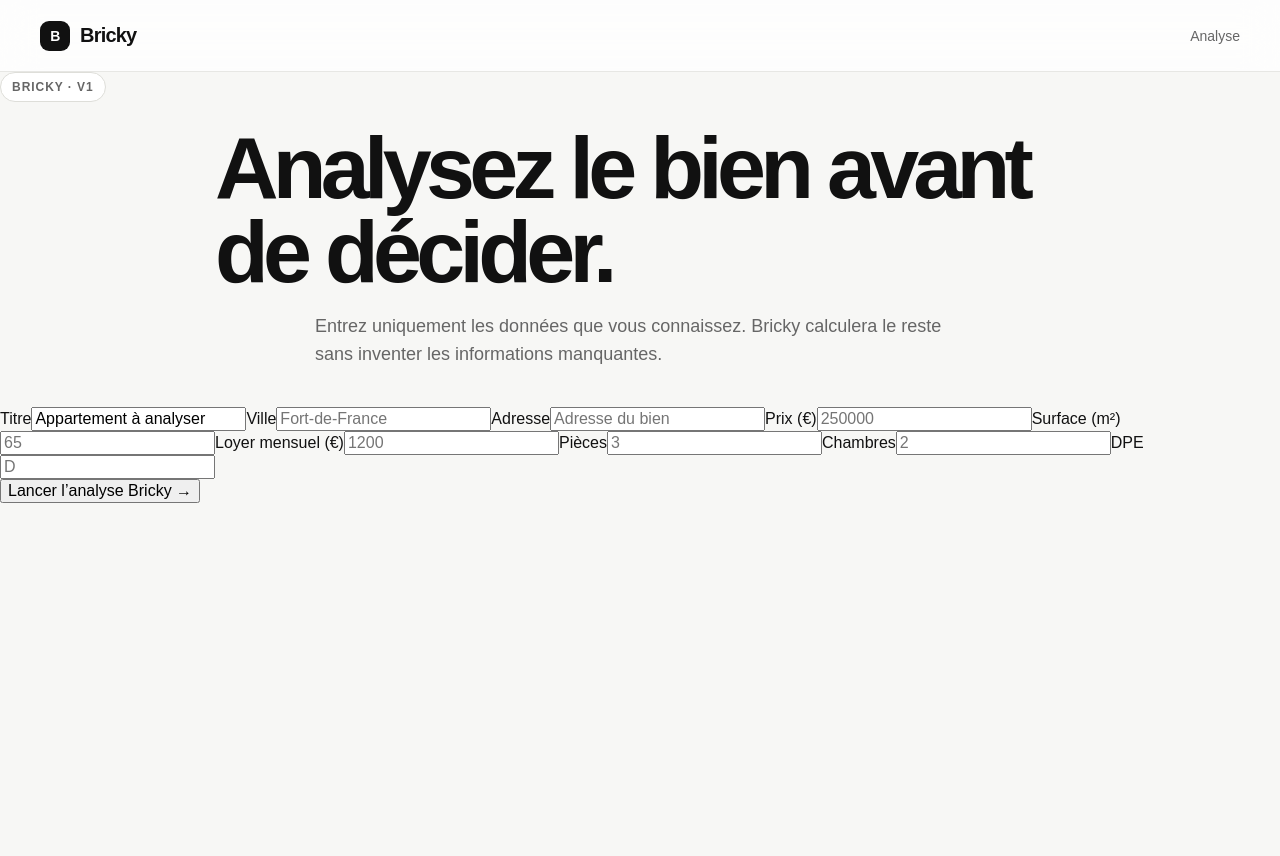
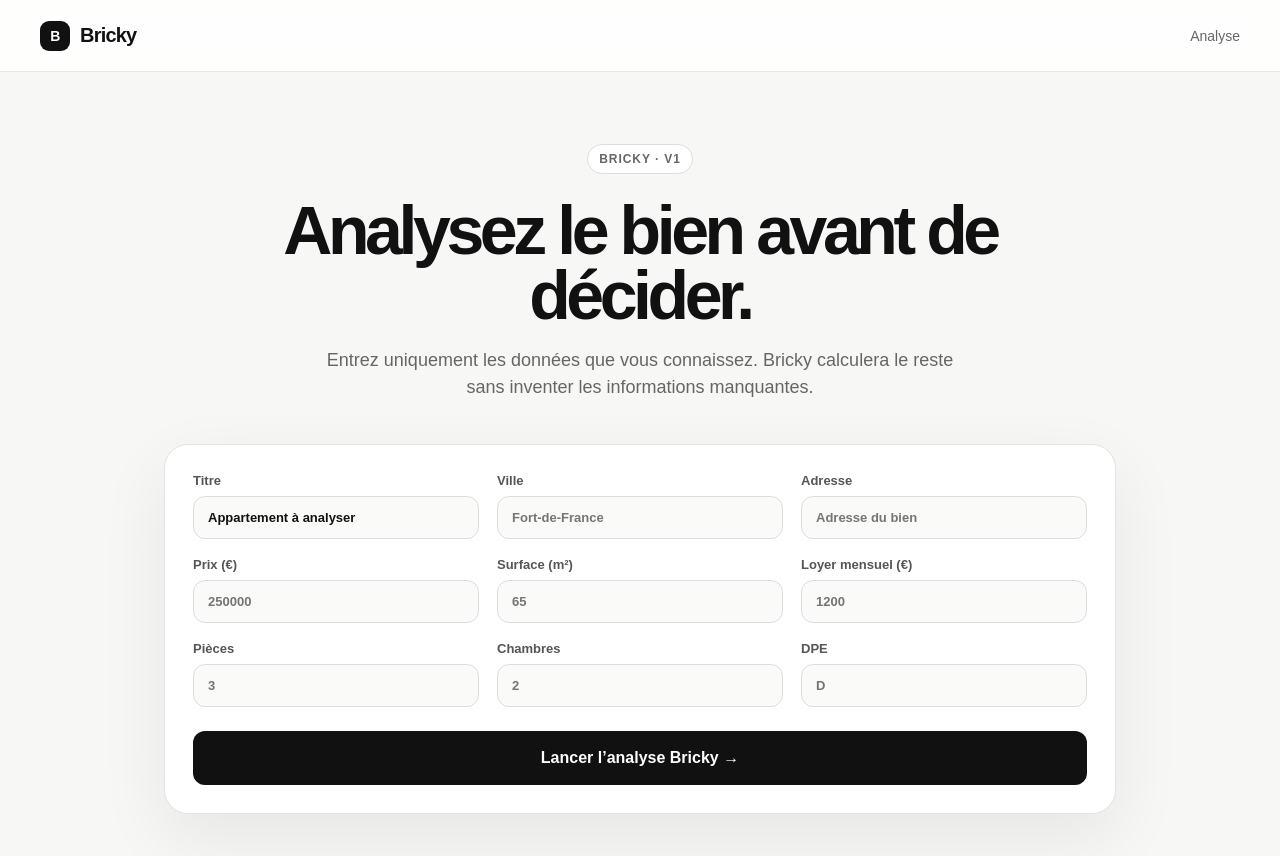
Before and after one commit to dreamsbuilding3-afk/BRICKY.AI, a Next.js app: page /analyze in a window 1280 px wide. Shown: the top 856 px of the page. Before the commit the page ends 800 px from the top, so only its background shows below. Built offline with nearby package versions, Linux system fonts and the light colour scheme.

Commit message:
style(ui): add Bricky analysis workspace

```diff
--- a/app/globals.css
+++ b/app/globals.css
@@ -1,16 +1,11 @@
 * { box-sizing: border-box; }
 html, body { margin: 0; padding: 0; min-height: 100%; }
-body {
-  background: #f7f7f5;
-  color: #111111;
-  font-family: Arial, Helvetica, sans-serif;
-}
+body { background: #f7f7f5; color: #111; font-family: Arial, Helvetica, sans-serif; }
 button, input { font: inherit; }
 button { cursor: pointer; }
 ::selection { background: #111; color: #fff; }
-
 .page { min-height: 100vh; }
-.nav { height: 72px; display: flex; align-items: center; justify-content: space-between; padding: 0 40px; border-bottom: 1px solid #e7e7e4; background: rgba(255,255,255,.78); backdrop-filter: blur(18px); position: sticky; top: 0; z-index: 10; }
+.nav { height: 72px; display: flex; align-items: center; justify-content: space-between; padding: 0 40px; border-bottom: 1px solid #e7e7e4; background: rgba(255,255,255,.82); backdrop-filter: blur(18px); position: sticky; top: 0; z-index: 10; }
 .brand { display: flex; align-items: center; gap: 10px; font-weight: 800; letter-spacing: -.04em; font-size: 20px; }
 .mark { width: 30px; height: 30px; border-radius: 9px; background: #111; color: #fff; display: grid; place-items: center; font-size: 14px; }
 .navlink { color: #666; font-size: 14px; }
@@ -20,11 +15,27 @@ h1 { margin: 24px auto 18px; max-width: 850px; font-size: clamp(48px, 7vw, 88px)
 .sub { max-width: 650px; margin: 0 auto 38px; color: #666; font-size: 18px; line-height: 1.55; }
 .analyzer { max-width: 760px; margin: 0 auto; padding: 8px; border: 1px solid #ddd; background: #fff; border-radius: 18px; box-shadow: 0 20px 60px rgba(0,0,0,.08); display: flex; gap: 8px; }
 .analyzer input { min-width: 0; flex: 1; border: 0; outline: 0; padding: 18px 16px; background: transparent; color: #111; }
-.analyzer button { border: 0; border-radius: 12px; background: #111; color: #fff; padding: 0 24px; font-weight: 700; }
+.analyzer button, .primary-button { border: 0; border-radius: 12px; background: #111; color: #fff; padding: 0 24px; font-weight: 700; }
 .proof { margin-top: 16px; color: #888; font-size: 12px; }
 .features { max-width: 1120px; margin: 0 auto; padding: 0 24px 90px; display: grid; grid-template-columns: repeat(3, 1fr); gap: 14px; }
 .card { background: #fff; border: 1px solid #e7e7e4; border-radius: 18px; padding: 24px; min-height: 180px; }
 .card h2 { margin: 0 0 10px; font-size: 18px; letter-spacing: -.03em; }
 .card p { margin: 0; color: #70706d; line-height: 1.55; font-size: 14px; }
 .footer { border-top: 1px solid #e7e7e4; padding: 24px 40px; color: #888; font-size: 12px; text-align: center; }
-@media (max-width: 720px) { .nav { padding: 0 18px; } .hero { padding-top: 70px; } .features { grid-template-columns: 1fr; } .analyzer { flex-direction: column; } .analyzer button { height: 52px; } }
+.analysis-shell { max-width: 1000px; margin: 0 auto; padding: 72px 24px 100px; }
+.analysis-intro { text-align: center; }
+.analysis-intro h1 { font-size: clamp(42px, 6vw, 68px); }
+.property-form { margin: 42px auto 0; padding: 28px; background: #fff; border: 1px solid #e3e3df; border-radius: 24px; box-shadow: 0 24px 70px rgba(0,0,0,.07); }
+.form-grid { display: grid; grid-template-columns: repeat(3, 1fr); gap: 18px; }
+.property-form label { display: flex; flex-direction: column; gap: 8px; color: #555; font-size: 13px; font-weight: 700; }
+.property-form input { width: 100%; border: 1px solid #ddd; border-radius: 12px; padding: 13px 14px; outline: none; background: #fafaf8; color: #111; }
+.property-form input:focus { border-color: #999; background: #fff; }
+.primary-button { width: 100%; min-height: 54px; margin-top: 24px; }
+.primary-button:disabled { opacity: .55; cursor: wait; }
+.error-box { margin-top: 14px; padding: 12px 14px; border-radius: 12px; background: #f5f0f0; color: #7a2222; font-size: 13px; }
+.result-panel { margin-top: 24px; background: #fff; border: 1px solid #e3e3df; border-radius: 24px; padding: 28px; box-shadow: 0 18px 50px rgba(0,0,0,.05); }
+.result-head { display: flex; justify-content: space-between; align-items: center; gap: 20px; }
+.result-head h2 { margin: 14px 0 0; font-size: 28px; letter-spacing: -.04em; }
+.status-dot { color: #555; font-size: 13px; font-weight: 700; }
+.result-panel pre { margin: 24px 0 0; padding: 18px; overflow: auto; border-radius: 14px; background: #f7f7f5; color: #333; font-size: 12px; line-height: 1.55; }
+@media (max-width: 720px) { .nav { padding: 0 18px; } .hero { padding-top: 70px; } .features, .form-grid { grid-template-columns: 1fr; } .analyzer { flex-direction: column; } .analyzer button { height: 52px; } .property-form { padding: 20px; } .result-head { align-items: flex-start; flex-direction: column; } }
```
